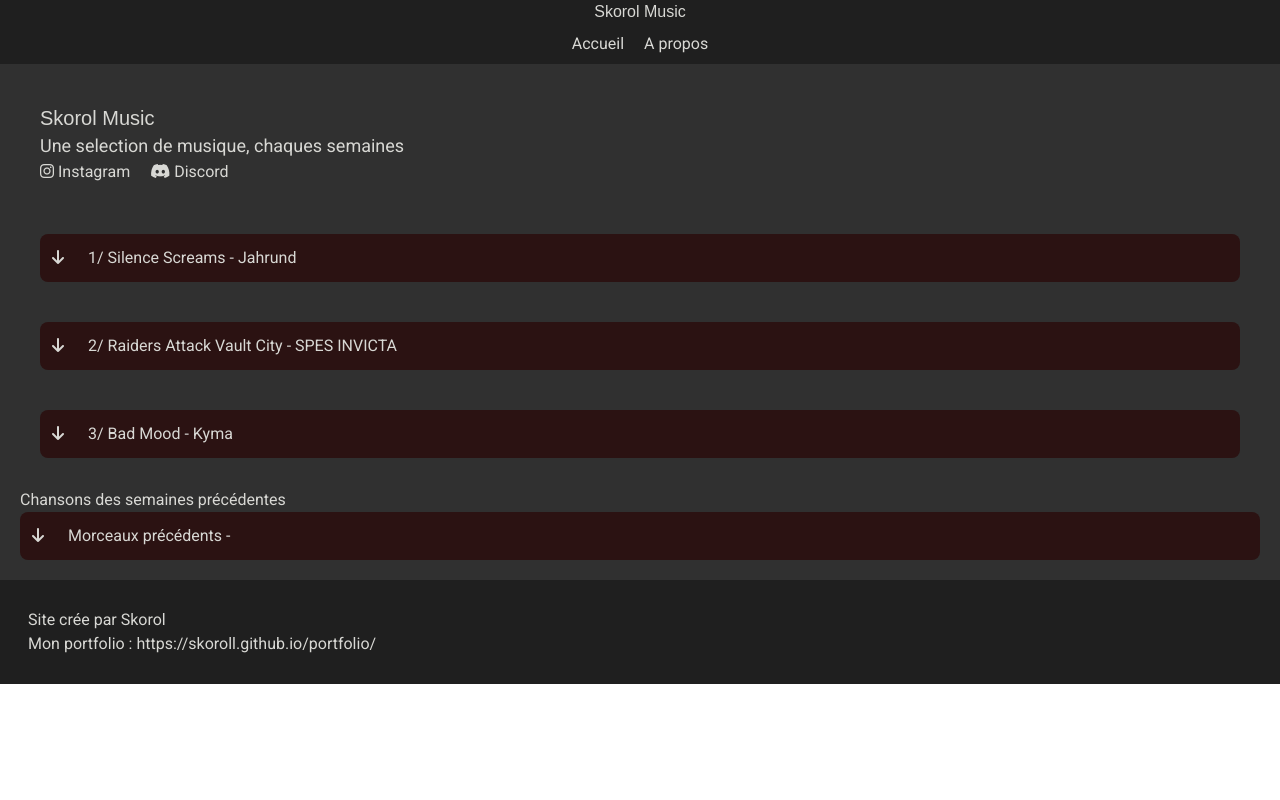
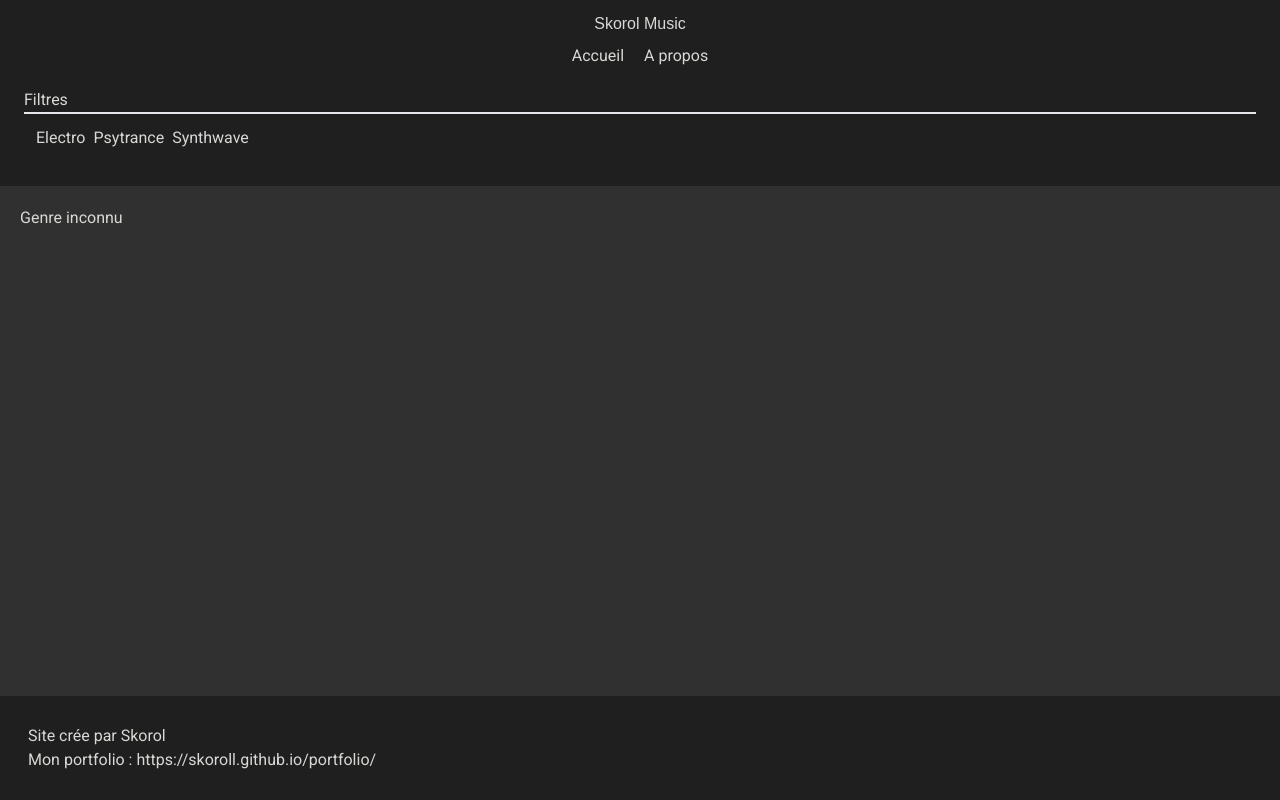
Before and after one commit to Skoroll/skorol-music, a React (Create React App) app: page /all in a window 1280 px wide. Built offline with nearby package versions, Linux system fonts and the light colour scheme.

Commit message:
- Filtres fonctionnels, - Ajout d'un prop "className" sur VideoEmbed, - FilteredSongs crée

```diff
--- a/package.json
+++ b/package.json
@@ -6,6 +6,7 @@
     "cra-template": "1.2.0",
     "react": "^19.0.0",
     "react-dom": "^19.0.0",
+    "react-router-dom": "^7.1.1",
     "react-scripts": "5.0.1",
     "react-youtube": "^10.1.0",
     "web-vitals": "^4.2.4"
--- a/src/App.js
+++ b/src/App.js
@@ -1,18 +1,26 @@
 import Header from "./components/Header.tsx";
 import Footer from "./components/Footer.tsx";
 import Home from "./pages/Home.tsx";
-import "./index.css"
+import FilteredMusic from "./pages/FilteredMusic.tsx";
+import "./index.css";
+import { BrowserRouter, Routes, Route } from "react-router-dom";
 
 function App() {
-  return (
-    <div className="App bg-bgColor text-textBase font-roboto ">
-      <Header/>
-      <main className="p-5">
-        <Home />
-      </main>
-     <Footer />
-    </div>
-  );
+    return (
+        <BrowserRouter>
+            <div className="App bg-bgColor text-textBase font-roboto flex flex-col min-h-screen">
+                <Header />
+                <main className="p-5 flex-1">
+                    <Routes>
+                        <Route path="/" element={<Home />} />
+                        <Route path="/all" element={<FilteredMusic />} />
+                        <Route path="/:genre" element={<FilteredMusic />} /> {/* Route dynamique */}
+                    </Routes>
+                </main>
+                <Footer />
+            </div>
+        </BrowserRouter>
+    );
 }
 
 export default App;
--- a/src/assets/lists/previous.json
+++ b/src/assets/lists/previous.json
@@ -6,7 +6,7 @@
         "album": "Fiction World",
         "release": "2024",
         "genre": "Electro",
-        "url": "",
+        "url": "6ad__AhX6gc",
         "month": "",
         "year": "",
         "cover": "",
@@ -16,6 +16,42 @@
                 "deezer": ""
             }
 
+    },
+    {
+        "id": 2,
+        "name": "Raiders Attack Vault City",
+        "band": "SPES INVICTA",
+        "album": "Raiders Attack Vault City",
+        "release": "2024",
+        "genre": "Synthwave",
+        "url": "M9TbHorF5_M",
+        "month": "",
+        "year": "",
+        "cover": ""
+    },
+    {
+        "id": 2,
+        "name": "Raiders Attack Vault City",
+        "band": "SPES INVICTA",
+        "album": "Raiders Attack Vault City",
+        "release": "2024",
+        "genre": "Synthwave",
+        "url": "M9TbHorF5_M",
+        "month": "",
+        "year": "",
+        "cover": ""
+    },
+    {
+        "id": 2,
+        "name": "Raiders Attack Vault City",
+        "band": "SPES INVICTA",
+        "album": "Raiders Attack Vault City",
+        "release": "2024",
+        "genre": "Synthwave",
+        "url": "M9TbHorF5_M",
+        "month": "",
+        "year": "",
+        "cover": ""
     },
     {
         "id": 2,
--- a/src/components/Collapses.tsx
+++ b/src/components/Collapses.tsx
@@ -48,7 +48,7 @@ function Collapses({ month, year, content, name, band, video }: CollapsesProps)
                     <div className="c-identity-content flex-row lg:flex-col">
                         {content}
                     </div>
-                    <div className="c-video flex w-full h-96 lg:w-full">
+                    <div className="c-video flex w-full lg:w-full">
                         {video}
                     </div>
                     <div className="flex">{
--- a/src/components/Filters.tsx
+++ b/src/components/Filters.tsx
@@ -1,21 +1,30 @@
 import React from "react";
-import Current from "../assets/lists/current.json"
+import { useNavigate, useParams } from "react-router-dom";
+import PrevSongs from "../assets/lists/previous.json"
+
 
 function Filters(){
+    const navigate = useNavigate();
+    const uniqueGenres = [...new Set(PrevSongs.map((prevSong) => prevSong.genre))].sort();
+
+    const handleGenreClick = (genre) => {
+        navigate(`${genre.toLowerCase()}`)
+    }
     return(
-        <div className="filters">
-            <ul>
-                <li>Indie</li>
-                <li>Rock</li>
-                <li>Metal</li>
-                <li>Synthwave</li>
-                <li>Soul</li>
-                <li></li>
-                <li></li>
-                <li></li>
-                <li></li>
-                <li></li>
-            </ul>
+        <div className="filters p-3">
+            <p className="border-b-2">Filtres</p>
+                <ul className="filters-ul flex flex-wrap gap-2 p-3">
+                        {uniqueGenres.map((genre, index) => (
+                            <li key={index}
+                            className="cursor-pointer"
+                            onClick={() => handleGenreClick(genre)}
+                            >
+                                {genre.charAt(0).toUpperCase() + genre.slice(1)}
+                            </li>
+                        ))}
+                </ul>
         </div>
     )
 }
+
+export default Filters
--- a/src/components/Header.tsx
+++ b/src/components/Header.tsx
@@ -1,12 +1,13 @@
 import React from "react";
 import Nav from "./Nav.tsx";
+import Filters from "./Filters.tsx";
 
 function Header() {
   return (
-    <header className="bg-layoutColor flex-col">
+    <header className="bg-layoutColor flex-col p-3">
       <h1 className="font-montserra text-center">Skorol Music</h1>
     <Nav/>
-
+    <Filters/>
     </header>
   );
 }
--- a/src/components/Nav.tsx
+++ b/src/components/Nav.tsx
@@ -1,11 +1,19 @@
 import React from "react";
 import fr from "../assets/lang/fr.json";
+import { useNavigate } from "react-router-dom";
+
 function Nav() {
+  const navigate = useNavigate();
+
+  const handleHomeBtn = () => {
+    navigate("/");
+  };
+
   return (
     <nav className="flex justify-center p-2">
       <ul className="flex gap-5">
-        <li>{fr.navHome}</li>
-        <li>{fr.navAbout}</li>
+        <li className="cursor-pointer" onClick={handleHomeBtn}>{fr.navHome}</li>
+        <li className="cursor-pointer">{fr.navAbout}</li>
       </ul>
     </nav>
   );
--- a/src/components/SliderSongs.tsx
+++ b/src/components/SliderSongs.tsx
@@ -1,16 +1,13 @@
 import React from "react";
 
 interface SliderProps {
-    month: string;
-    year: string;
     content: React.ReactNode;
 }
 
-function SliderSongs({ month, year, content }: SliderProps){
+function SliderSongs({ content }: SliderProps){
     return (
         <div className="slider">
             <div className="s-header">
-                {month} - {year}
             </div>
             <div className="s-content flex ">
                 {content}
--- a/src/components/VideoEmbed.tsx
+++ b/src/components/VideoEmbed.tsx
@@ -1,13 +1,14 @@
 import React from 'react';
 import YouTube, { YouTubeProps } from 'react-youtube';
 
-interface VideoEmbedProps{
+interface VideoEmbedProps {
   videoId: string;
   height: string;
   width: string;
+  className?: string; // Classe personnalisée facultative
 }
 
-function VideoEmbed({ videoId, height, width }: VideoEmbedProps) {
+function VideoEmbed({ videoId, height, width, className }: VideoEmbedProps) {
   const onPlayerReady: YouTubeProps['onReady'] = (event) => {
     // accès au lecteur via event.target
     event.target.pauseVideo();
@@ -17,11 +18,18 @@ function VideoEmbed({ videoId, height, width }: VideoEmbedProps) {
     height: `${height}`,
     width: `${width}`,
     playerVars: {
-    autoplay: 0,
+      autoplay: 0,
     },
   };
 
-  return <YouTube className="video-embed flex justify-stretch w-full lg:w-9/12 mr-auto ml-auto max-h-96 max-w-screen-lg" videoId={videoId} opts={opts} onReady={onPlayerReady} />;
+  return (
+    <YouTube
+      className={`video-embed ${className || ''}`} // Ajout de la classe personnalisée
+      videoId={videoId}
+      opts={opts}
+      onReady={onPlayerReady}
+    />
+  );
 }
 
 export default VideoEmbed;
--- /dev/null
+++ b/src/pages/About.tsx
@@ -0,0 +1,12 @@
+import React from "react";
+
+
+function About(){
+    return(
+        <div>
+            <p>About</p>
+        </div>
+    )
+}
+
+export default About
--- /dev/null
+++ b/src/pages/FilteredMusic.tsx
@@ -0,0 +1,40 @@
+import React from "react";
+import { useParams } from "react-router-dom";
+import PrevSongs from "../assets/lists/previous.json";
+import VideoEmbed from "../components/VideoEmbed.tsx";
+
+function FilteredMusic() {
+    const { genre } = useParams<{ genre: string }>();
+
+    // Si `genre` est "all", affiche tous les morceaux
+    const filteredSongs = genre === "all"
+        ? PrevSongs
+        : PrevSongs.filter(
+              (song) => genre && song.genre.trim().toLowerCase() === genre.trim().toLowerCase()
+          );
+
+    return (
+        <div>
+            <h2>
+                {genre
+                    ? genre === "all"
+                        ? "Tous les morceaux"
+                        : genre.charAt(0).toUpperCase() + genre.slice(1)
+                    : "Genre inconnu"}
+            </h2>
+            <div className="flex flex-wrap gap-4">
+                {filteredSongs.map((song) => (
+                    <VideoEmbed
+                        key={song.id}
+                        videoId={song.url}
+                        height="300"
+                        width="300"
+                        className="filtered-music-video .sm:w-3/12"
+                    />
+                ))}
+            </div>
+        </div>
+    );
+}
+
+export default FilteredMusic;
--- a/src/pages/Home.tsx
+++ b/src/pages/Home.tsx
@@ -8,6 +8,7 @@ import PrevSongs from "../assets/lists/previous.json";
 import fr from "../assets/lang/fr.json";
 
 function Home() {
+
     return (
         <div className="home flex flex-col gap-2.5">
             {/* Titre principal */}
@@ -27,7 +28,14 @@ function Home() {
                             name={`${current.id}/ ${current.name}`}
                             band={current.band}
                             content={<SongIdentity lang={fr} origin={current} />}
-                            video={<VideoEmbed videoId={current.url} height="100%" width="100%" />}
+
+                            video={
+                                <VideoEmbed
+                                    videoId={current.url}
+                                    height="100%"
+                                    width="100%"
+                                    className="video-embed flex justify-stretch w-full lg:w-9/12 mr-auto ml-auto h-96 max-w-screen-lg"
+                                    />}
                         />
                     </div>
                 ))}
@@ -39,13 +47,17 @@ function Home() {
                 <Collapses
                     name={"Morceaux précédents"}
                     content={
-                        <div className="flex flex-row gap-5">
+                        <div className="flex flex-row gap-5 p-5 overflow-scroll w-full overflow-y-auto">
                             {PrevSongs.map((prevSong) => (
                                 <SliderSongs
                                     key={prevSong.id}
-                                    month={prevSong.month}
-                                    year={prevSong.year}
-                                    content={<VideoEmbed height="170px" width="270px" videoId={prevSong.url} />}
+                                    content={
+                                        <VideoEmbed
+                                            height="170px"
+                                            width="270px"
+                                            videoId={prevSong.url}
+                                            className=""
+                                            />}
                                 />
                             ))}
                         </div>
```
Also changed, not shown: 1 other file (tests, documents, lock files or other folders).
